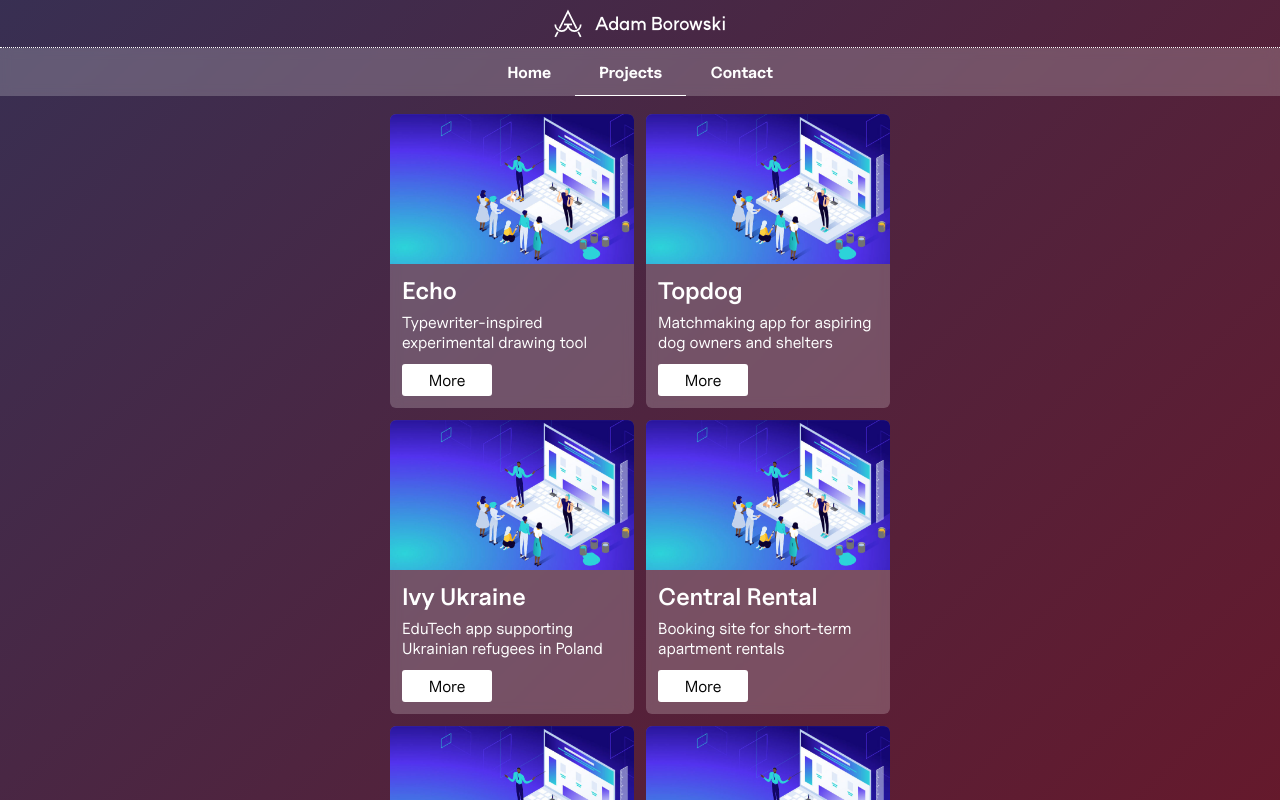
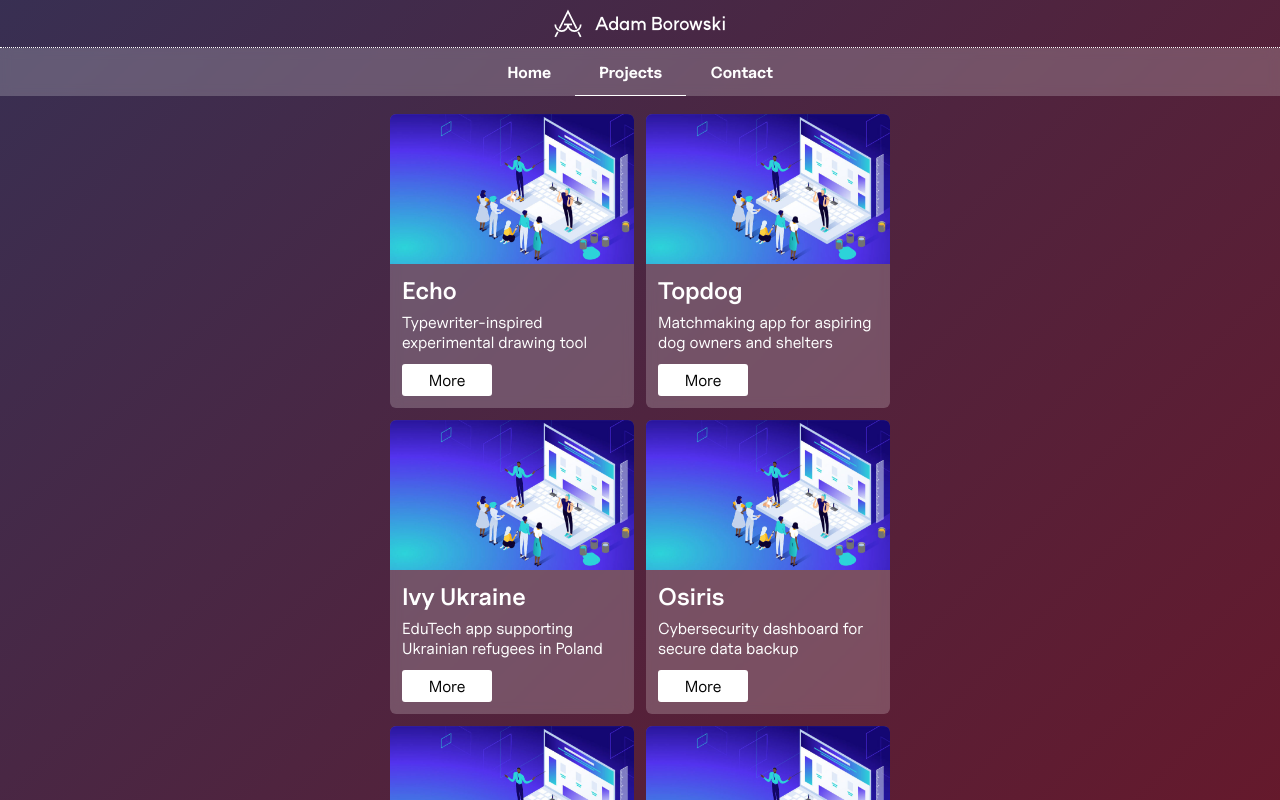
Before and after one commit to Adborowski/personal-site, a React (Vite) app: page /projects in a window 1280 px wide. Shown: the top 800 px of the page. Built offline with nearby package versions, Linux system fonts and the light colour scheme.

Commit message:
Fixed small feedback bug where an email would be both sending and sent

```diff
--- a/src/components/ContactForm/ContactForm.tsx
+++ b/src/components/ContactForm/ContactForm.tsx
@@ -10,6 +10,7 @@ export const ContactForm = () => {
   const sendEmail = (e: any) => {
     e.preventDefault();
     setIsSending(true);
+    setIsSent(false);
     emailjs
       .sendForm(
         "service_qou53ru",
@@ -19,7 +20,6 @@ export const ContactForm = () => {
       )
       .then(
         (result) => {
-          console.log(result.text);
           setIsSending(false);
           setIsSent(true);
           e.target.reset();
--- a/src/components/Projects/Projects.tsx
+++ b/src/components/Projects/Projects.tsx
@@ -35,9 +35,9 @@ const Projects = () => {
         route: "ivyukraine",
       },
       {
-        label: "Central Rental",
+        label: "Osiris",
         image: "sample.jpeg",
-        description: "Booking site for short-term apartment rentals",
+        description: "Cybersecurity dashboard for secure data backup",
         technologies: [
           { label: "Javascript", type: "Code" },
           { label: "HTML", type: "Code" },
```
